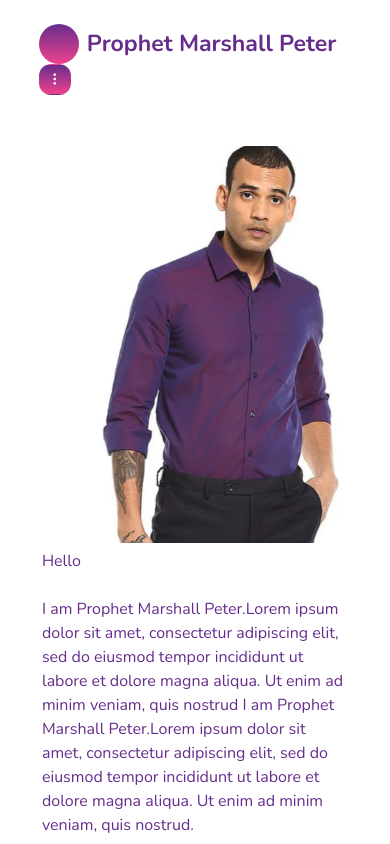
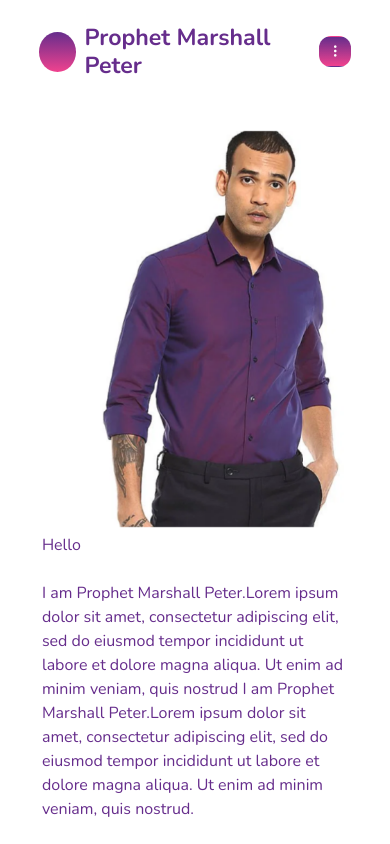
Before and after one commit to designgeeks777/marshal, a React (Create React App) app: page /#/welcome in a window 390 px wide. Shown: the top 844 px of the page. Built offline with nearby package versions, Linux system fonts and the light colour scheme; no server answers.

Commit message:
header mobile view

```diff
--- a/src/assets/scss/layout/_container.scss
+++ b/src/assets/scss/layout/_container.scss
@@ -601,3 +601,10 @@
     transform: translateX(0);
   }
 }
+
+@media (max-width: 767px) {
+  .headerMobileView{
+    flex: 1;
+
+  }
+}
--- a/src/layouts/Header.js
+++ b/src/layouts/Header.js
@@ -64,7 +64,7 @@
     <div className={`stickyHeader ${isSticky ? "sticky" : ""}`} ref={headerRef}>
       <Navbar className="p-4 bg-white text-primary" dark expand="md">
         <div
-          className=" d-flex align-items-center"
+          className=" d-flex align-items-center headerMobileView"
           onClick={() => {
             navigate("/welcome");
           }}
```
